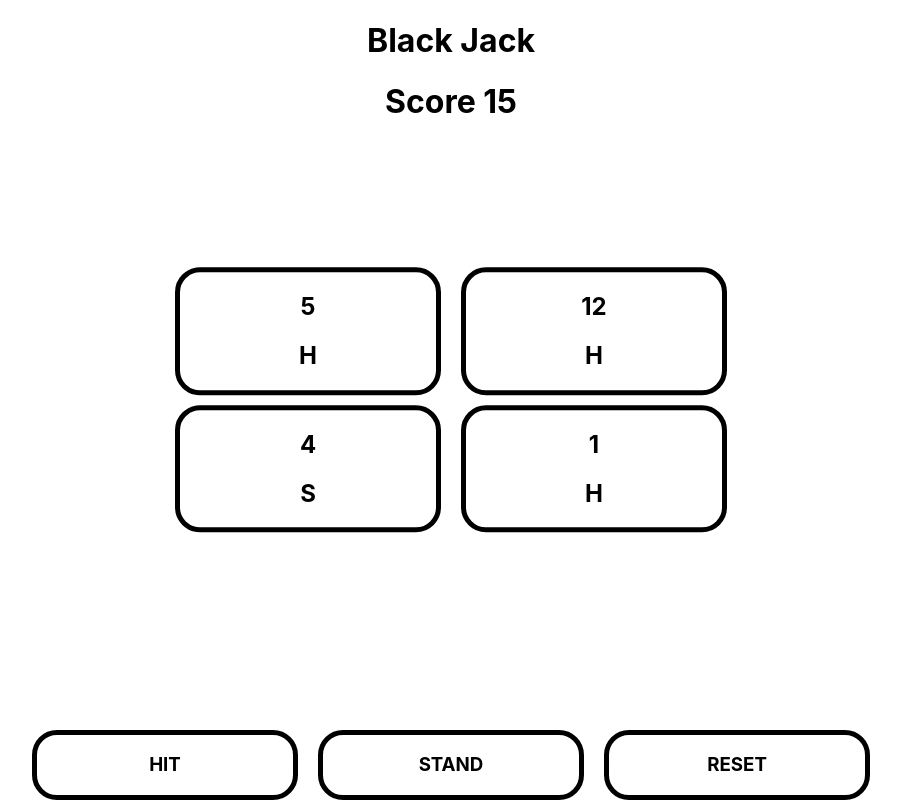
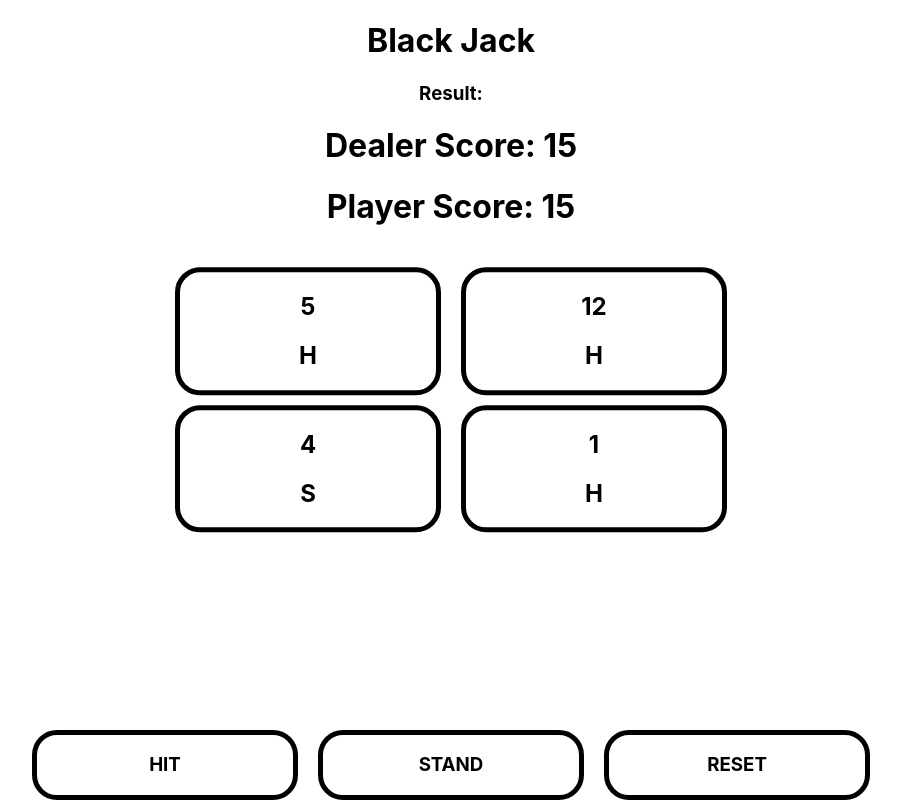
Before and after one commit to Alto-B/BlackJack, a React (Create React App) app: page / in a window 1280 px wide. Shown: the whole page, without its empty margins (189-1090 px from the left). Built offline with nearby package versions, Linux system fonts and the light colour scheme.

Commit message:
dealer and player conditions for ending game

```diff
--- a/src/App.js
+++ b/src/App.js
@@ -8,6 +8,7 @@ function App() {
   const[deck, setDeck] = useState(initDeck);
   const pos = useRef(0);
   const[gameState, setGameState] = useState(true);
+  const[result, setResult] = useState("");
 
   const[playerHand, setPlayerHand] = useState([]);
   const[playerScore, setPlayerScore] = useState(0);
@@ -22,38 +23,34 @@ function App() {
   }, []);
 
   useEffect(() => {
-    //console.log("something happened to player hand");
+    console.log("calc player hand");
     calcHandScore(playerHand, setPlayerScore);
-
-    if(playerScore === 21)win();
-    else if (playerScore > 21) bust();
-
+    console.log(playerScore);
+    if(playerScore === 21){
+      win();
+    }
+    else if (playerScore > 21){
+      console.log("bust");
+      bust();
+    }
   }, [playerHand]);
 
   useEffect(() => {
+    console.log("calc dealer hand");
     calcHandScore(dealerHand, setDealerScore);
   }, [dealerHand]);
 
-  // console.log(deck);
-  // console.log(dealerHand);
-  // console.log(playerHand);
-
   const initHand = () => {
-    //console.log("initHand");
     var newHand = [];
 
     for (var i = 0; i < 2; i++){
         newHand.push(getNextCard());
     }
-    console.log(newHand);
+
     return newHand;
   };
 
   const getNextCard = () => {
-    //console.log("pushed");
-    // var temp = deck[pos];
-    // console.log(temp);
-    // console.log(pos);
     console.log(deck[pos.current]);
     return deck[pos.current++];
   };
@@ -67,8 +64,6 @@ const calcHandScore = (currentHand, setScore) => {
   let aces = currentHand.filter((card) => {
     return card.value === 1;
   });
-
-  // console.log(aces);
 
   currentHand.forEach(card => {
     if(card.value!== 1){
@@ -94,39 +89,57 @@ const calcHandScore = (currentHand, setScore) => {
       total += 11;
     }
   }
-
-  // console.log(total);
-
+  console.log(total);
   setScore(total);
 };
 
 const dealerPlays = () => {
 
   while(true){
-    if(dealerScore >= 17) break;
-    setDealerHand([...dealerHand, getNextCard()])
+    if(dealerScore >= 17) {
+      break;
+    }
+    console.log("added card to dealer");
+    setDealerHand([...dealerHand, getNextCard()]);
+    calcHandScore(dealerHand, setDealerScore);
   }
 
   checkWinner();
 }
 
 const checkWinner = () => {
-
+  if(playerScore > dealerScore || dealerScore > 21){
+    win();
+  }else if( dealerScore > playerScore){
+    lose();
+  }else {
+    tie();
+  }
 }
 
 const win = () => {
+  setResult("Winner");
+}
 
+const lose = () => {
+  setResult("Loser");
+}
+
+const tie = () =>{
+  setResult("Tie");
 }
 
 const bust = () => {
-
+  setResult("Bust");
 }
 
 
   return (
     <div className="App">
       <h1>Black Jack</h1>
-      <h1>Score {playerScore}</h1>
+      <h3>Result: {result}</h3>
+      <h1>Dealer Score: {dealerScore}</h1>
+      <h1>Player Score: {playerScore}</h1>
       <Board playerHand={playerHand} dealerHand={dealerHand}/>
       <div className="Moves">
         <Button name="HIT" playerHand={playerHand} setPlayerHand={setPlayerHand} getNextCard={getNextCard}/>
--- a/src/Componets/Buttons.js
+++ b/src/Componets/Buttons.js
@@ -2,7 +2,7 @@ import React from 'react';
 
 const Buttons = ({name, playerHand, setPlayerHand, getNextCard, dealerPlays}) => {
 
-    const cardHit = () => {
+    const btnHit = () => {
         if(name.localeCompare("HIT") === 0){
             setPlayerHand([...playerHand, getNextCard()]);
         }else if (name.localeCompare("STAND") === 0){
@@ -10,9 +10,8 @@ const Buttons = ({name, playerHand, setPlayerHand, getNextCard, dealerPlays}) =>
         }
     }
 
-
     return (
-        <div className="btn" onClick={cardHit}>
+        <div className="btn" onClick={btnHit}>
             <h3>{name}</h3>
         </div>
     );
```
Also changed, not shown: 1 other file (tests, documents, lock files or other folders).
